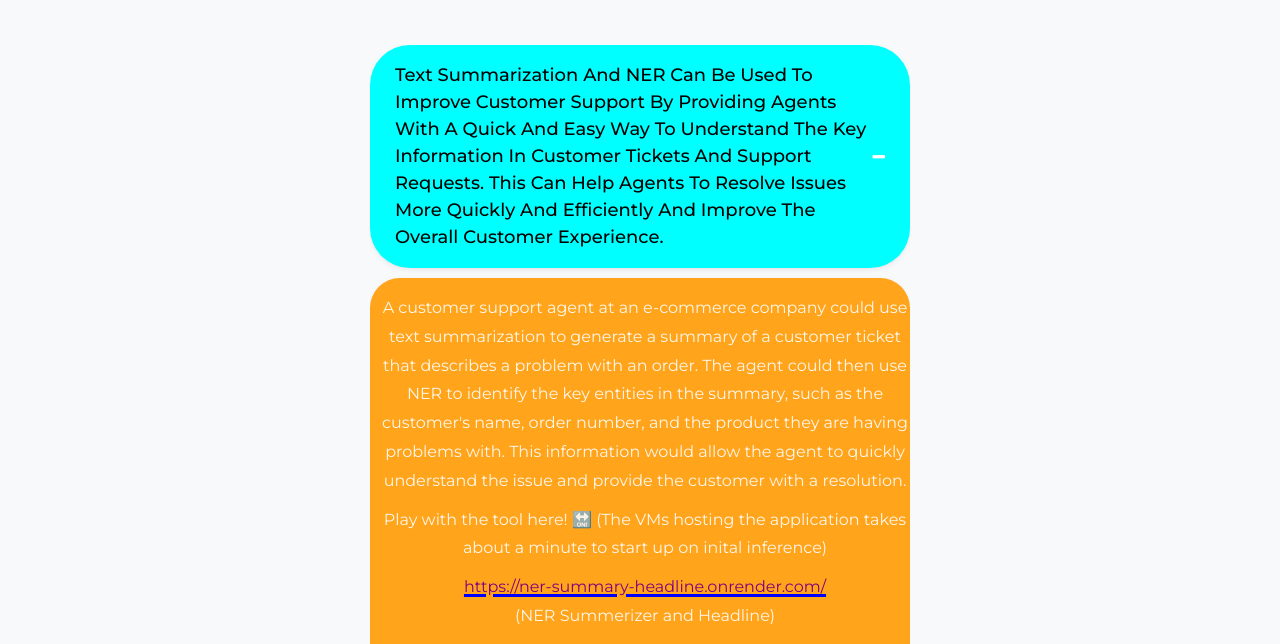
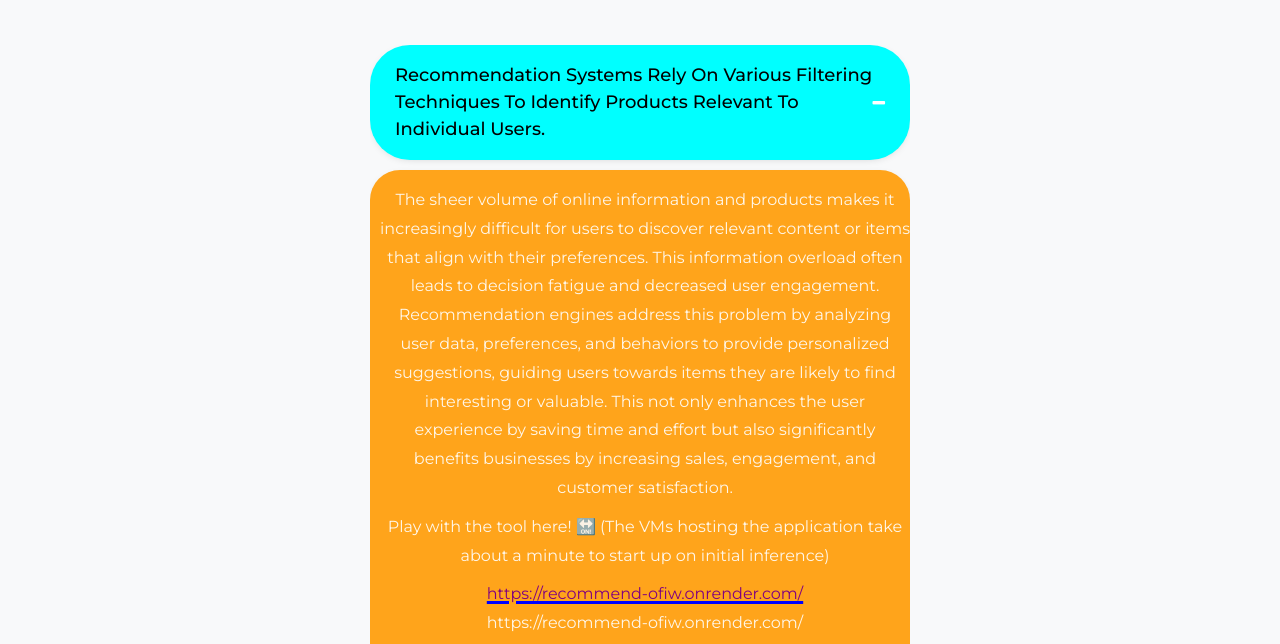
Before and after one commit to dallo7/dallo7.github.io, a plain HTML site: page services.html in a window 1280 px wide. Shown: the part 255-899 px from the top of the page. Drawn offline with Linux system fonts and the light colour scheme; some packages are replaced by stand-ins of ours; no server answers; a script that the page names is missing.

Commit message:
Update services.html
.........

```diff
--- a/services.html
+++ b/services.html
@@ -86,6 +86,40 @@
                          class="myaccordion w-100"
                          aria-multiselectable="true">
 
+                          <div class="card">
+                            <div class="card-header p-0" id="headingOne" role="tab">
+                                <h2 class="mb-0">
+                                    <button href="#collapseOne"
+                                            class="d-flex py-3 px-4 align-items-center justify-content-between btn btn-link"
+                                            data-parent="#accordion"
+                                            data-toggle="collapse"
+                                            aria-expanded="true"
+                                            aria-controls="collapseOne">
+                                        <p class="mb-0" style="color: black;">
+                                          Recommendation systems rely on various filtering techniques to identify products relevant to individual users.
+                                        </p>
+                                        <i class="fa" aria-hidden="true"></i>
+                                    </button>
+                                </h2>
+                            </div>
+                            <div class="collapse show"
+                                 id="collapseOne"
+                                 role="tabpanel"
+                                 aria-labelledby="headingOne">
+                                <div class="card-body py-3 px-0">
+                                    <ol>
+                                        <li>
+The sheer volume of online information and products makes it increasingly difficult for users to discover relevant content or items that align with their preferences. This information overload often leads to decision fatigue and decreased user engagement. Recommendation engines address this problem by analyzing user data, preferences, and behaviors to provide personalized suggestions, guiding users towards items they are likely to find interesting or valuable. This not only enhances the user experience by saving time and effort but also significantly benefits businesses by increasing sales, engagement, and customer satisfaction.
+                                        </li>
+                                        <li>Play with the tool here! 🔛 (The VMs hosting the application take about a minute to start up on initial inference)</li>
+                                        <li><a href="https://recommend-ofiw.onrender.com/" target="_blank" style="text-decoration: underline; text-decoration-color: blue; text-decoration-thickness: 3px; color: purple;">https://recommend-ofiw.onrender.com/</a><p>https://recommend-ofiw.onrender.com/</p></li>
+                                        <li>Read about it here! 🔛 This tool was built using Plotly Dash.</li>
+                                        <li><a href="https://medium.com/@cwakhusama/understanding-recommendation-systems-in-e-commerce-633a336a70d2"target="_blank" style="text-decoration: underline; text-decoration-color: blue; text-decoration-thickness: 3px; color: purple;">https://medium.com/@cwakhusama/understanding-recommendation-systems-in-e-commerce-633a336a70d2</a></li>
+                                    </ol>
+                                </div>
+                            </div>
+                        </div>
+
                         <div class="card">
                             <div class="card-header p-0" id="headingOne" role="tab">
                                 <h2 class="mb-0">
@@ -122,6 +156,35 @@
                                 </div>
                             </div>
                         </div>
+
+
+
+
+
+
+
+
+
+
+
+
+
+
+
+
+
+
+
+
+
+
+
+
+
+
+
+
+
 
                         <div class="card">
                             <div class="card-header p-0" id="headingOne" role="tab">
```
